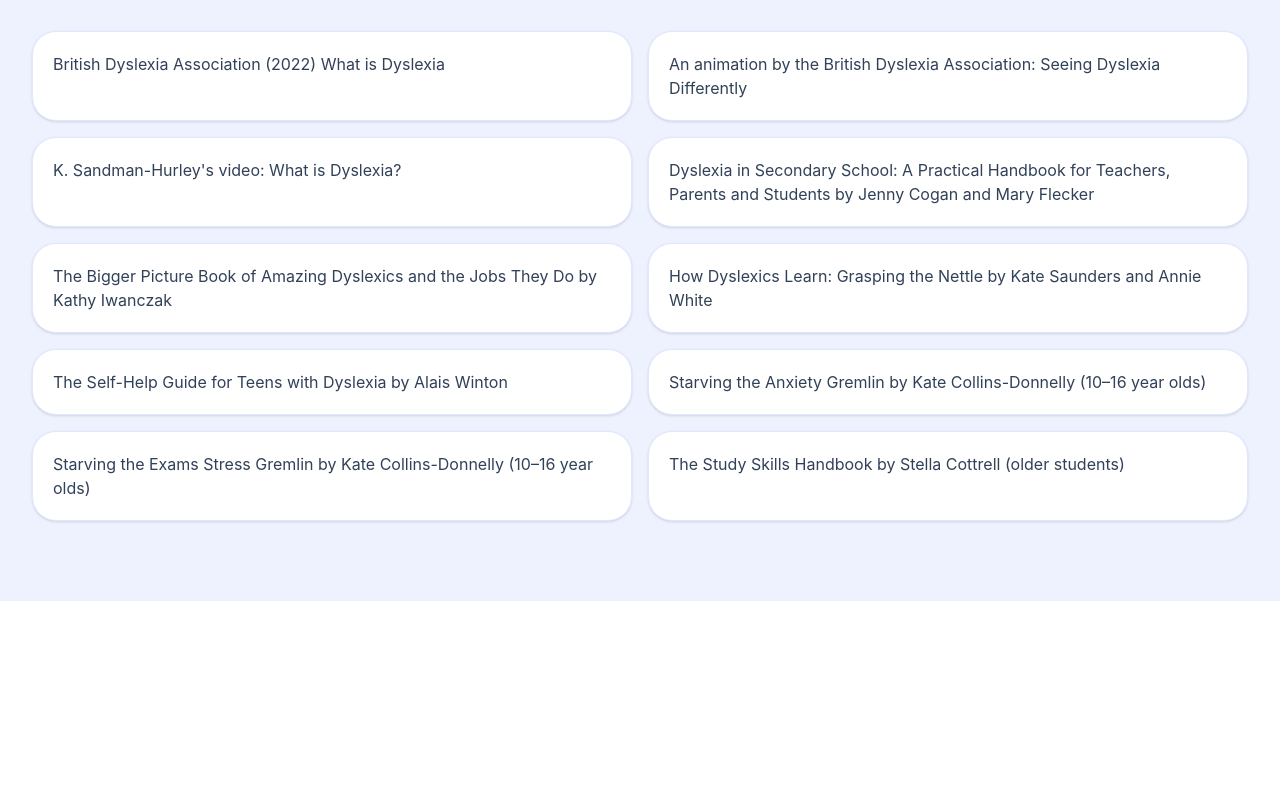
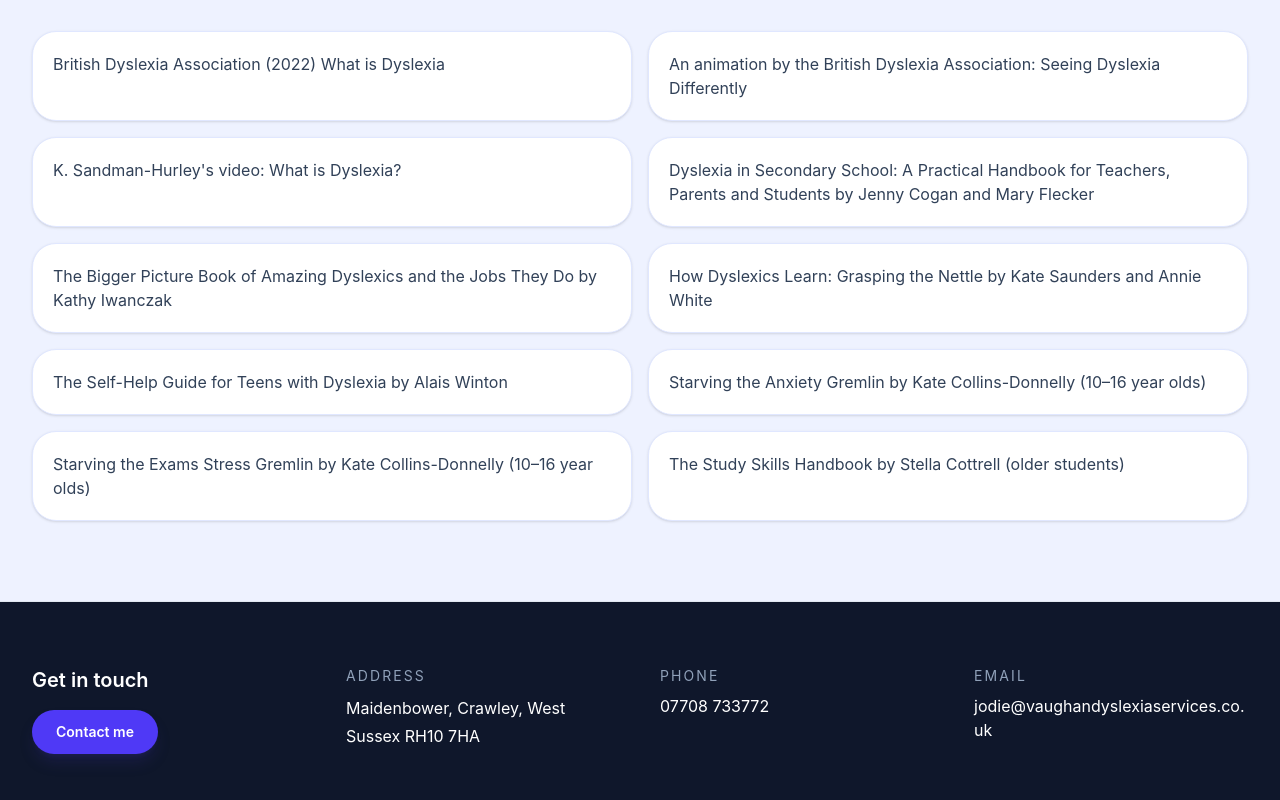
Before and after one commit to IanVaughan/vds, a React (Vite) app: page /resources in a window 1280 px wide. Shown: the part 238-1038 px from the top of the page. Before the commit the page ends 839 px from the top, so only its background shows below. Built offline with nearby package versions, Linux system fonts and the light colour scheme.

Commit message:
Push footer to bottom of viewport on short pages

```diff
--- a/src/Layout.jsx
+++ b/src/Layout.jsx
@@ -24,7 +24,7 @@ export default function Layout() {
   }, [location.pathname]);
 
   return (
-    <div className="min-h-screen bg-slate-50 text-slate-900">
+    <div className="flex min-h-screen flex-col bg-slate-50 text-slate-900">
       <header className="sticky top-0 z-50 border-b border-slate-200/80 bg-white/90 backdrop-blur">
         <div className="mx-auto flex max-w-7xl items-center justify-between px-4 py-4 sm:px-6 lg:px-8">
           <Link to="/" className="flex items-center gap-3">
@@ -58,9 +58,39 @@ export default function Layout() {
         </div>
       </header>
 
-      <main>
+      <main className="flex-1">
         <Outlet />
       </main>
+
+      <footer className="border-t border-slate-200 bg-slate-900 text-white">
+        <div className="mx-auto max-w-7xl px-4 py-16 sm:px-6 lg:px-8">
+          <div className="grid gap-10 sm:grid-cols-2 lg:grid-cols-4">
+            <div>
+              <h3 className="text-xl font-semibold">Get in touch</h3>
+              <Link
+                to="/contact"
+                className="mt-4 inline-block rounded-full bg-indigo-600 px-6 py-3 text-sm font-semibold text-white shadow-lg shadow-indigo-900/30 transition hover:-translate-y-0.5"
+              >
+                Contact me
+              </Link>
+            </div>
+            <div>
+              <p className="text-sm uppercase tracking-[0.15em] text-slate-400">Address</p>
+              <p className="mt-2 text-base leading-7">Maidenbower, Crawley, West Sussex RH10 7HA</p>
+            </div>
+            <div>
+              <p className="text-sm uppercase tracking-[0.15em] text-slate-400">Phone</p>
+              <a href="tel:07708733772" className="mt-2 block text-base hover:text-indigo-200">07708 733772</a>
+            </div>
+            <div>
+              <p className="text-sm uppercase tracking-[0.15em] text-slate-400">Email</p>
+              <a href="mailto:jodie@vaughandyslexiaservices.co.uk" className="mt-2 block break-all text-base hover:text-indigo-200">
+                jodie@vaughandyslexiaservices.co.uk
+              </a>
+            </div>
+          </div>
+        </div>
+      </footer>
     </div>
   );
 }
```
